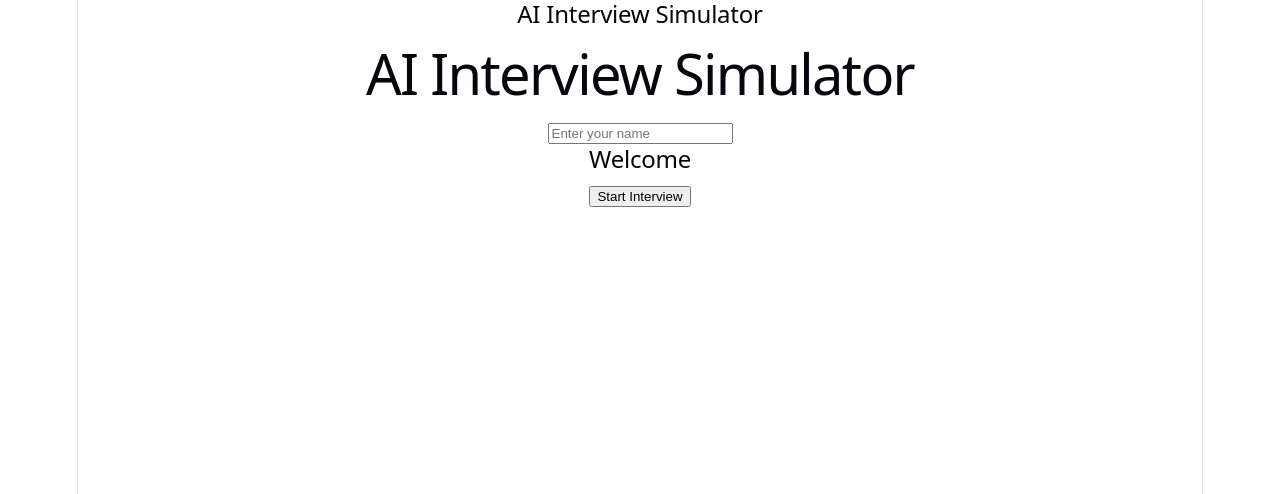
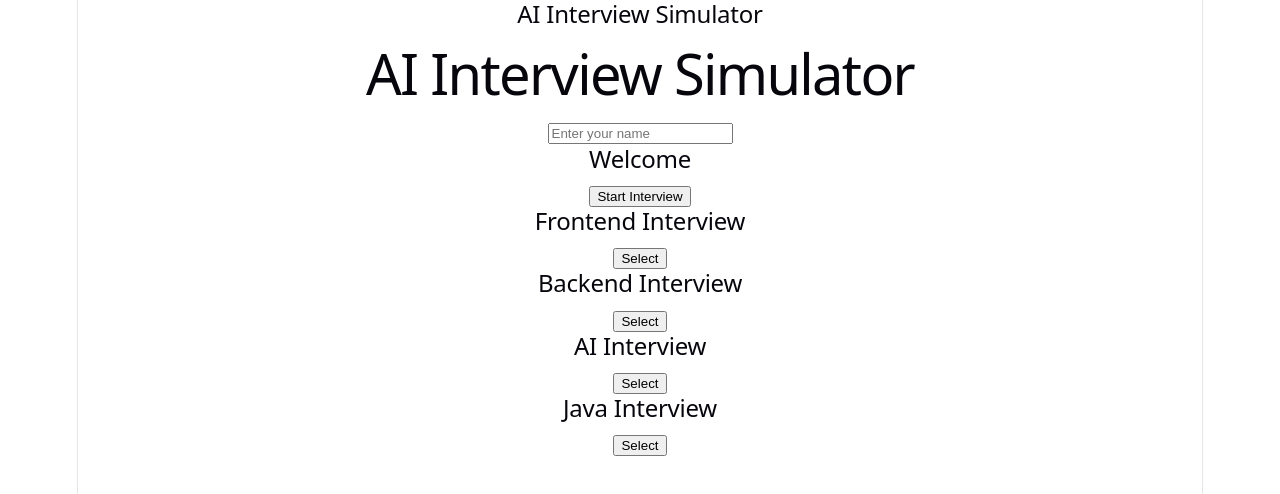
Before and after one commit to rahulyadav7418/AI-Interview-Simulator, a React (Vite) app in the folder vite-project/: page / in a window 1280 px wide. Shown: the top 494 px of the page. Built offline with nearby package versions, Linux system fonts and the light colour scheme.

Commit message:
Added InerviewCard component and learned props and map

```diff
--- a/vite-project/src/App.jsx
+++ b/vite-project/src/App.jsx
@@ -1,11 +1,19 @@
 import Navbar from "./Navbar";
 import Hero from "./Hero";
+import InterviewCard from "./InterviewCard";
+const interviews = ["Frontend Interview", "Backend Interview", "AI Interview", "Java Interview"];
 
 function App() {
   return (
     <div>
       <Navbar />
       <Hero />
+      {
+        interviews.map((item, index) => (
+          <InterviewCard key = { index }
+          title = { item } />
+        ))
+      }
     </div>
   );
 }
--- /dev/null
+++ b/vite-project/src/InterviewCard.jsx
@@ -0,0 +1,9 @@
+function InterviewCard(props) {
+    return (
+        <div>
+            <h2>{ props.title }</h2>
+            <button>Select</button>
+        </div>
+    );
+}
+export default InterviewCard;
```
